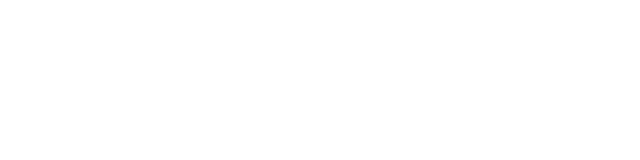
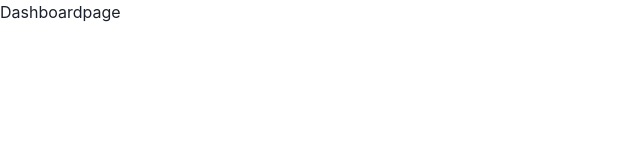
Before and after one commit to ArnabBiswas123/The-Kumbh-mela-Project, a React (Create React App) app: page /dashboard in a window 1280 px wide. Before the commit this address had no page. Shown: the top 160 px of the page, without its empty margins (0-640 px from the left). Built offline with nearby package versions, Linux system fonts and the light colour scheme.

Commit message:
scroll top

```diff
--- a/src/App.js
+++ b/src/App.js
@@ -2,6 +2,7 @@ import { Route, Routes } from "react-router-dom";
 import HomePage from "./pages/HomePage";
 import AboutPage from "./pages/AboutPage";
 import LoginPage from "./pages/LoginPage";
+import Dashboardpage from "./pages/Dashboardpage";
 
 function App() {
   return (
@@ -10,6 +11,7 @@ function App() {
         <Route path="/" element={<HomePage></HomePage>}></Route>
         <Route path="/kumbhinfo" element={<AboutPage></AboutPage>}></Route>
         <Route path="/adminlogin" element={<LoginPage></LoginPage>}></Route>
+        <Route path="/dashboard" element={<Dashboardpage></Dashboardpage>}></Route>
       </Routes>
     </>
   );
--- a/src/pages/AboutPage.jsx
+++ b/src/pages/AboutPage.jsx
@@ -8,8 +8,12 @@ import Header from "../components/Header";
 import Header2 from "../components/Header2";
 import MobileHeader from "../components/MobileHeader";
 import Footer from "../components/Footer";
+import { useEffect } from "react";
 export default function AboutPage() {
   const [isLargerThan980] = useMediaQuery("(min-width: 980px)");
+  useEffect(() => {
+    window.scrollTo(0, 0); // Scrolls to the top when the component mounts
+  }, []); // Empt
 
   return (
     <>
--- /dev/null
+++ b/src/pages/Dashboardpage.jsx
@@ -0,0 +1,7 @@
+import React from 'react'
+
+export default function Dashboardpage() {
+  return (
+    <div>Dashboardpage</div>
+  )
+}
```
Also changed, not shown: src/pages/HomePage.jsx (+7 -7 lines).
